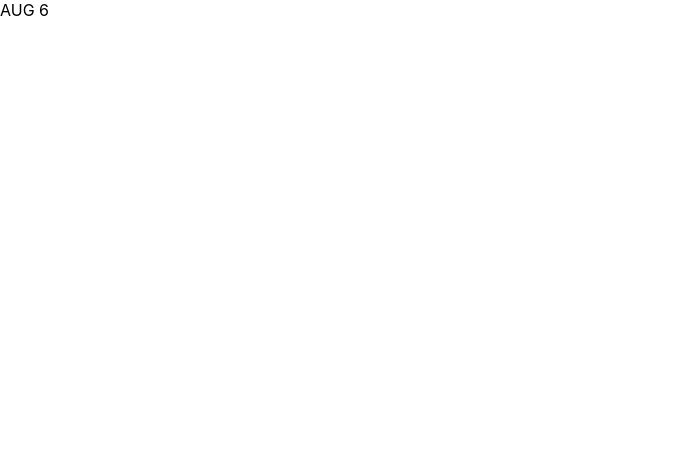
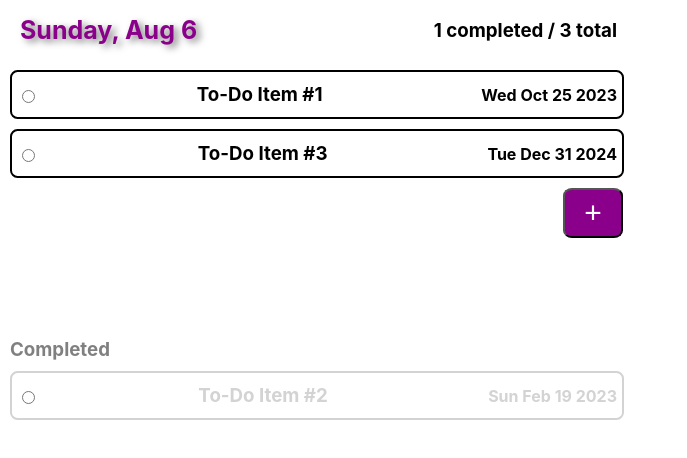
Before and after one commit to JLew312/ToDo_Project, a React (Create React App) app in the folder frontend/: page / in a window 1280 px wide. Shown: the top 458 px of the page, without its empty margins (0-687 px from the left). Built offline with nearby package versions, Linux system fonts and the light colour scheme.

Commit message:
Sample items list with boxes and completed section; items change color on hover

```diff
--- a/frontend/src/App.js
+++ b/frontend/src/App.js
@@ -1,11 +1,48 @@
 // import { Route, Routes } from 'react-router-dom';
+import sampleItems from './sampleItems';
 
 import DateDisplay from './components/DateDisplay';
+// import ItemTitleCard from './components/ItemTitleCard';
 
 const App = () => {
+
+  let completed = [];
+  let incomplete = [];
+  const sortItems = (items) => {
+    sampleItems.forEach(item => {
+      item.completed === true ? completed.push(item) : incomplete.push(item);
+    })
+  };
+
+  sortItems(sampleItems);
+
   return (
     <>
-      <DateDisplay />
+      <div className='header'>
+        <DateDisplay />
+        <h3 className='items-ratio'>{`${completed.length} completed / ${sampleItems.length} total`}</h3>
+      </div>
+      <div>
+        {incomplete.map(item => (
+          <div className='item-box-closed'>
+            <input type="radio" />
+            <h3 key={item.title}>{item.title}</h3>
+            <h4>{item.startTime.toDateString()}</h4>
+          </div>
+        ))}
+      </div>
+      <button className='add-btn'>+</button>
+      <div className='space'></div>
+      <h3 className='completed-label'>Completed</h3>
+      <div>
+        {completed.map(item => (
+          <div className='item-box-closed-completed'>
+            <input type="radio" />
+            <h3 key={item.title}>{item.title}</h3>
+            <h4>{item.startTime.toDateString()}</h4>
+          </div>
+        ))}
+      </div>
     </>
   );
 }
--- a/frontend/src/components/DateDisplay.js
+++ b/frontend/src/components/DateDisplay.js
@@ -6,53 +6,83 @@ const DateDisplay = () => {
     let day = todaysDate.getDay();
     let month = todaysDate.getMonth();
 
-    switch (month) {
+    let dayName;
+
+    switch (day) {
       case 0:
-        month = 'jan';
+        dayName = 'Sunday';
         break;
       case 1:
-        month = 'feb';
+        dayName = 'Monday';
         break;
       case 2:
-        month = 'march';
+        dayName = 'Tuesday';
         break;
       case 3:
-        month = 'april';
+        dayName = 'Wednesday';
         break;
       case 4:
-        month = 'may';
+        dayName = 'Thursday';
         break;
       case 5:
-        month = 'june';
+        dayName = 'Friday';
         break;
       case 6:
-        month = 'july';
-        break;
-      case 7:
-        month = 'aug';
-        break;
-      case 8:
-        month = 'sept';
-        break;
-      case 9:
-        month = 'oct';
-        break;
-      case 10:
-        month = 'nov';
-        break;
-      case 11:
-        month = 'dec';
+        dayName = 'Sunday';
         break;
       default:
         break;
-    }
+    };
 
-    const dateToDisplay = `${month.toUpperCase()} ${day}`;
+    switch (month) {
+      case 0:
+        month = 'Jan';
+        break;
+      case 1:
+        month = 'Feb';
+        break;
+      case 2:
+        month = 'March';
+        break;
+      case 3:
+        month = 'April';
+        break;
+      case 4:
+        month = 'May';
+        break;
+      case 5:
+        month = 'June';
+        break;
+      case 6:
+        month = 'July';
+        break;
+      case 7:
+        month = 'Aug';
+        break;
+      case 8:
+        month = 'Sept';
+        break;
+      case 9:
+        month = 'Oct';
+        break;
+      case 10:
+        month = 'Nov';
+        break;
+      case 11:
+        month = 'Dec';
+        break;
+      default:
+        break;
+    };
+
+    const dateToDisplay = `${dayName}, ${month} ${day}`;
     return dateToDisplay;
   };
 
   return (
-    <div>{displayDate(todaysDate)}</div>
+    <h1 className='date-display'>
+      {displayDate(todaysDate)}
+    </h1>
   )
 }
 
--- a/frontend/src/index.css
+++ b/frontend/src/index.css
@@ -1,4 +1,5 @@
 body {
+  max-width: 700px;
   margin: 0;
   font-family: -apple-system, BlinkMacSystemFont, 'Segoe UI', 'Roboto', 'Oxygen',
     'Ubuntu', 'Cantarell', 'Fira Sans', 'Droid Sans', 'Helvetica Neue',
@@ -7,7 +8,77 @@ body {
   -moz-osx-font-smoothing: grayscale;
 }
 
-code {
-  font-family: source-code-pro, Menlo, Monaco, Consolas, 'Courier New',
-    monospace;
+.header {
+  display: flex;
+  align-items: center;
+  justify-content: space-between;
 }
+
+.date-display {
+  font-size: 25px;
+  color: darkmagenta;
+  margin: 10px;
+  margin-left: 20px;
+  text-shadow: rgb(122, 122, 122) 4px 3px 7px;
+}
+
+.items-ratio {
+  margin-right: 83px;
+}
+
+.item-box-closed {
+  border: 2px solid black;
+  margin: 10px;
+  padding: 5px;
+  height: 35px;
+  width: 600px;
+  display: flex;
+  align-items: center;
+  justify-content: space-between;
+  border-radius: .2cm;
+  cursor: pointer;
+}
+
+.item-box-closed:hover {
+  border: 2px solid blue;
+  color: blue;
+}
+
+.item-box-closed-completed {
+  color: lightgray;
+  border: 2px solid lightgray;
+  margin: 10px;
+  padding: 5px;
+  height: 35px;
+  width: 600px;
+  display: flex;
+  align-items: center;
+  justify-content: space-between;
+  border-radius: .2cm;
+  cursor: pointer;
+}
+
+.item-box-closed-completed:hover {
+  border: 2px solid red;
+  color: red;
+}
+
+.add-btn {
+  font-size: 30px;
+  background-color: darkmagenta;
+  color: white;
+  margin-left: 563px;
+  height: 50px;
+  width: 60px;
+  border-radius: 15%;
+  /* box-shadow: 2px 2px 5px rgb(122, 122, 122); */
+}
+
+.space {
+  margin: 100px;
+}
+
+.completed-label {
+  margin: 10px;
+  color: grey;
+}
--- /dev/null
+++ b/frontend/src/sampleItems.js
@@ -0,0 +1,34 @@
+const sampleItems = [
+  {
+    title: 'To-Do Item #1',
+    startTime: new Date(2023, 9, 25, 0, 30, 0),
+    endTime: new Date(2023, 9, 25, 9, 0, 0),
+    where: '',
+    repeat: 3000,
+    reminder: 3000,
+    notes: '',
+    completed: false
+  },
+  {
+    title: 'To-Do Item #2',
+    startTime: new Date(2023, 1, 19, 11, 30, 0),
+    endTime: new Date(2023, 1, 20, 7, 0, 0),
+    where: '',
+    repeat: 1000,
+    reminder: 4000,
+    notes: '',
+    completed: true
+  },
+  {
+    title: 'To-Do Item #3',
+    startTime: new Date(2024, 11, 31, 3, 30, 0),
+    endTime: new Date(2024, 11, 31, 4, 0, 0),
+    where: '',
+    repeat: 5000,
+    reminder: 3000,
+    notes: '',
+    completed: false
+  }
+];
+
+export default sampleItems;
```
Also changed, not shown: frontend/src/components/ItemDetailCard.js (+9 -0 lines), frontend/src/components/ItemTitleCard.js (+20 -0 lines).
